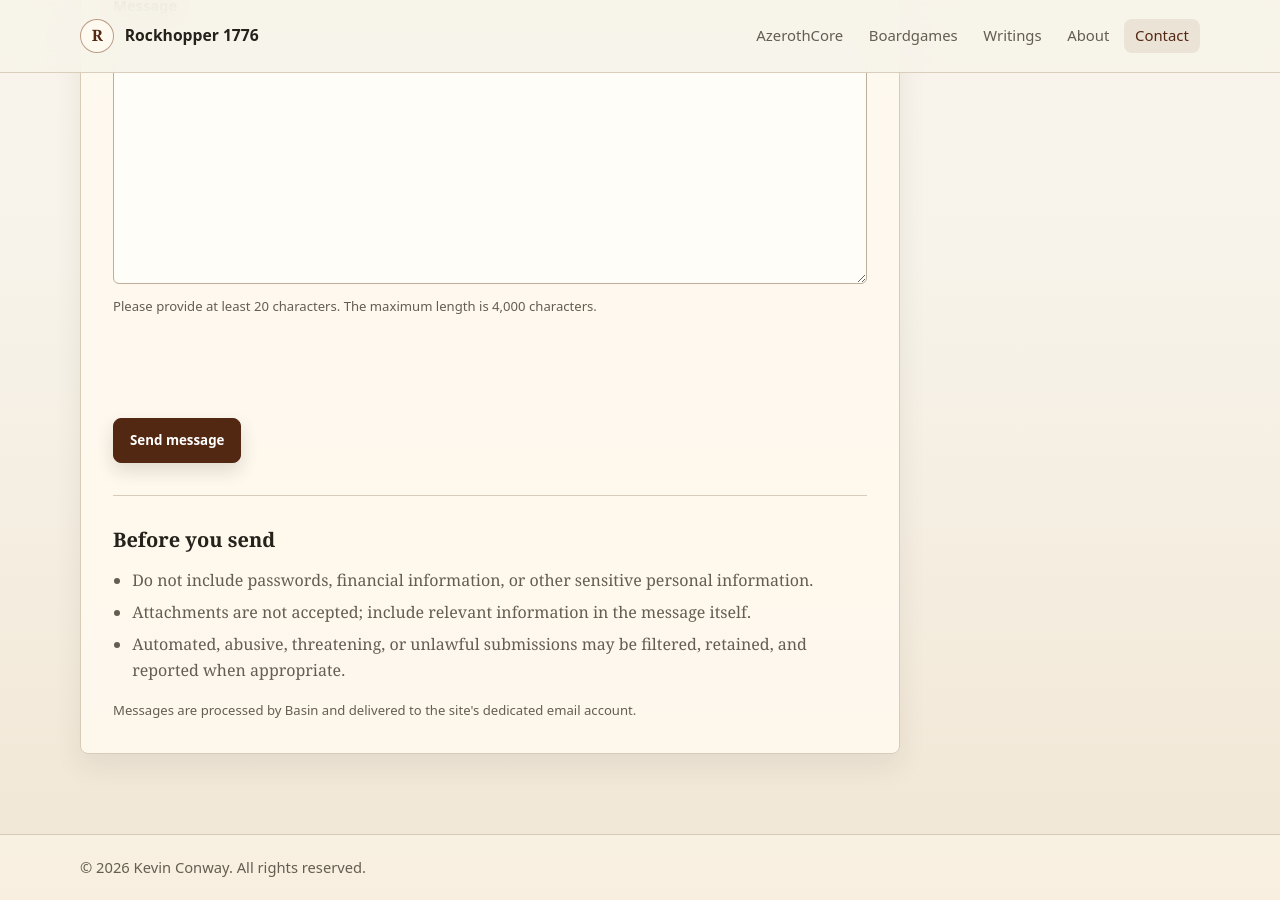
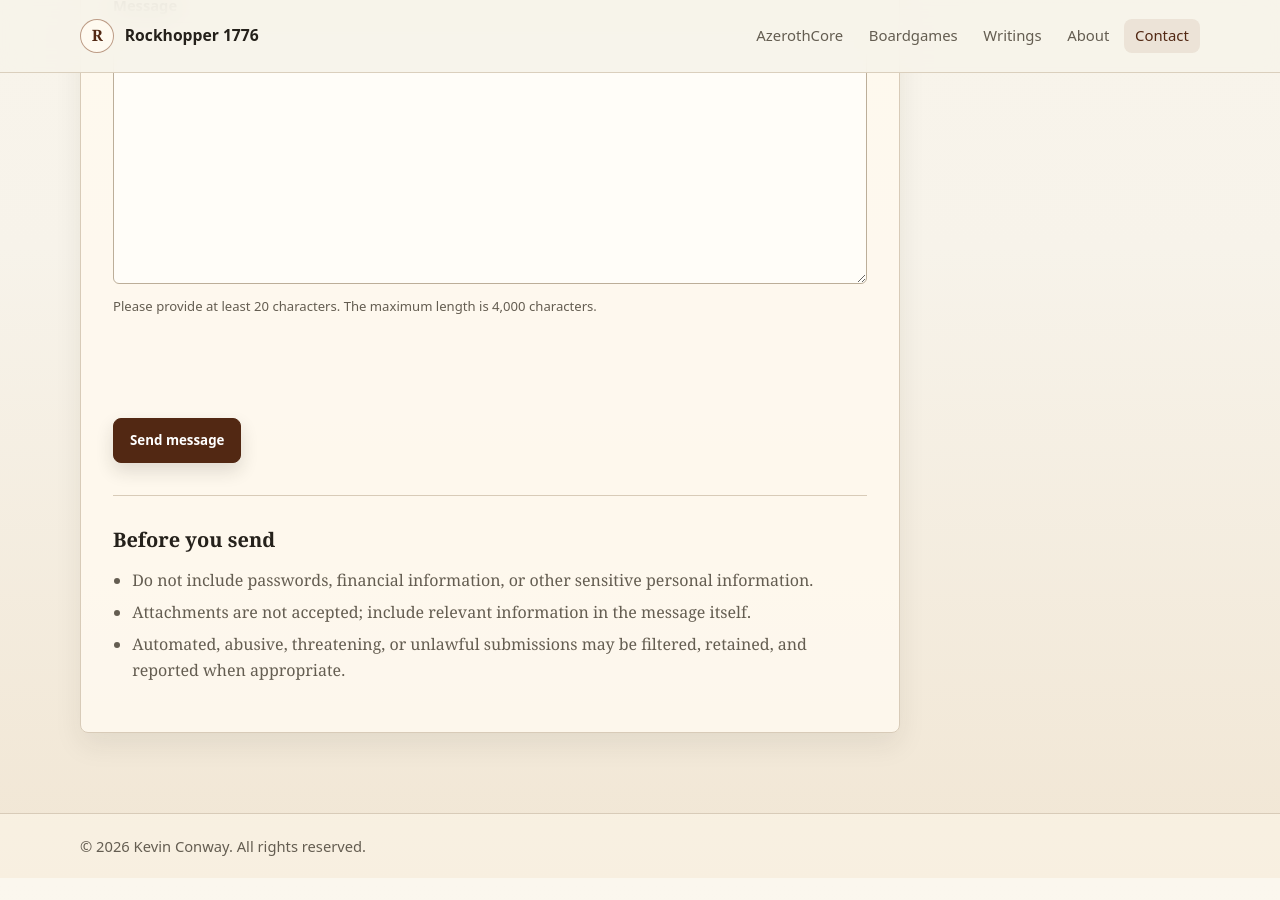
Before and after one commit to Rockhopper1776/rockhopper1776.github.io, a Jekyll site: the page built from contact.html, in a window 1280 px wide and 900 px high, scrolled down 554 px. Built offline with Jekyll 4.4.1, drawn with Linux system fonts in a browser that asks for light colours; after the commit the page ends 1432 px from its top, so only the background shows below that.

Commit message:
contact enhancement

```diff
--- a/contact.html
+++ b/contact.html
@@ -76,7 +76,7 @@ section: contact
       <li>Automated, abusive, threatening, or unlawful submissions may be filtered, retained, and reported when appropriate.</li>
     </ul>
     {% if form_endpoint != '' and turnstile_site_key != '' %}
-      <p class="privacy-note">Messages are processed by Basin and delivered to the site's dedicated email account.</p>
+      <p class="privacy-note"> </p>
     {% endif %}
   </div>
 </div>
```
